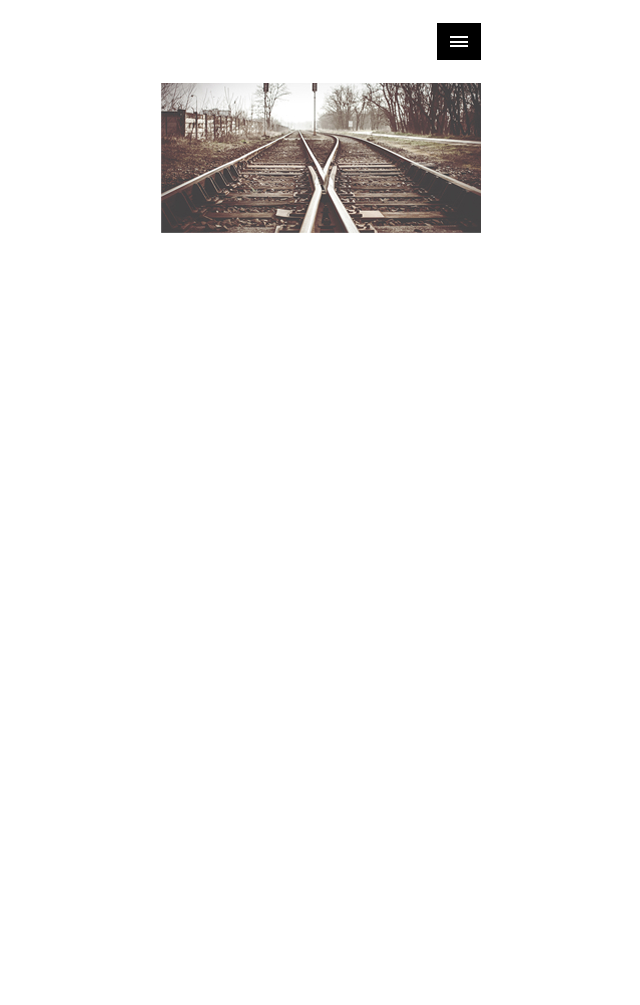
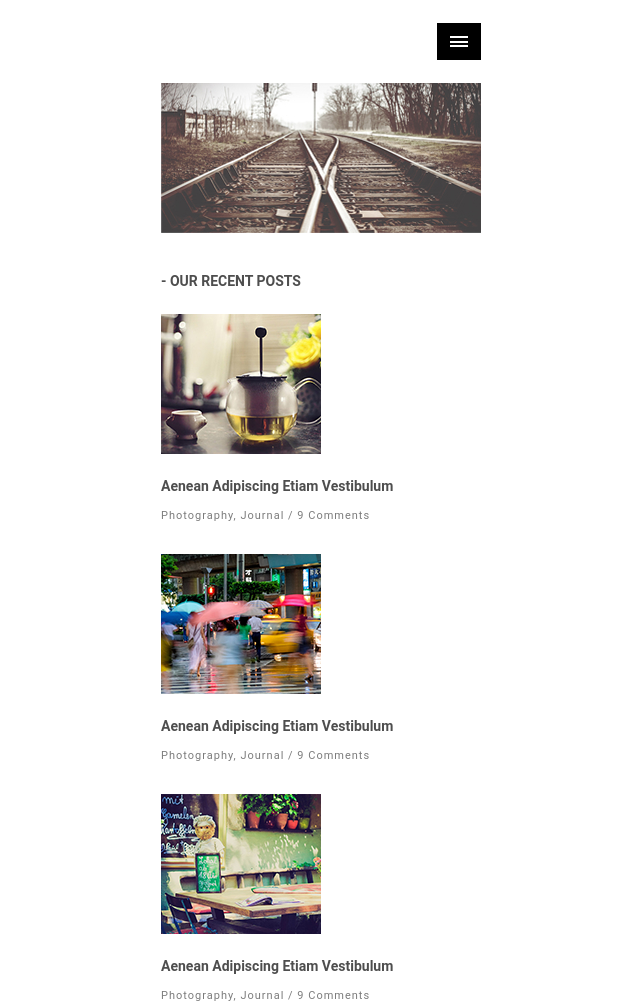
Before and after one commit to Felangelena/Gulp-scss, a website: page src/index.html in a window 1280 px wide. Shown: the whole page, without its empty margins (319-959 px from the left). Before the commit the page ends 800 px from the top, so only its background shows below. Drawn offline with nearby package versions, Linux system fonts and the light colour scheme; files that its build step writes are made by us from their sources.

Commit message:
feat: add section posts

```diff
--- a/gulpfile.js
+++ b/gulpfile.js
@@ -36,7 +36,7 @@ function jsTask(){
 }
 
 function imageminTask(){
-	return src('src/img/*.*')
+	return src('src/img/**/*.*')
 		.pipe(imagemin())
 		.pipe(dest('dist/img'))
 }
--- a/src/index.html
+++ b/src/index.html
@@ -29,7 +29,26 @@
     </header>
     <main>
         <section class="hero container"></section>
-
+        <section class="posts container">
+            <h2 class="title">- our Recent posts</h2>
+            <div class="posts-grid">
+                <div class="post">
+                    <img src="img/posts/post-1.jpg" alt="tea">
+                    <div class="post__title">Aenean Adipiscing Etiam Vestibulum</div>
+                    <div class="post__desc">Photography, Journal / 9 Comments</div>
+                </div>
+                <div class="post">
+                    <img src="img/posts/post-2.jpg" alt="people cross street">
+                    <div class="post__title">Aenean Adipiscing Etiam Vestibulum</div>
+                    <div class="post__desc">Photography, Journal / 9 Comments</div>
+                </div>
+                <div class="post">
+                    <img src="img/posts/post-3.jpg" alt="restaurant">
+                    <div class="post__title">Aenean Adipiscing Etiam Vestibulum</div>
+                    <div class="post__desc">Photography, Journal / 9 Comments</div>
+                </div>
+            </div>
+        </section>
     </main>
     <footer>
 
--- a/src/scss/chunks/_header.scss
+++ b/src/scss/chunks/_header.scss
@@ -1,6 +1,13 @@
 .container {
     max-width: $container;
     margin: 0 auto;
+}
+
+.title {
+    font-weight: 700;
+    font-size: 14px;
+    text-transform: uppercase;
+    color: $textColor;
 }
 
 * {
--- /dev/null
+++ b/src/scss/chunks/_posts.scss
@@ -0,0 +1,25 @@
+.posts {
+    padding-top: 40px;
+    &-grid {
+        padding-top: 25px;
+        padding-bottom: 43px;
+        display: grid;
+        gap: 32px;
+    }
+}
+
+.post {
+    &__title {
+        margin-top: 20px;
+        font-weight: 700;
+        font-size: 14px;
+        color: $textColor;
+    }
+
+    &__desc {
+        margin-top: 15px;
+        font-size: 11px;
+        letter-spacing: 1px;
+        color: $textColor2;
+    }
+}
--- a/src/scss/style.scss
+++ b/src/scss/style.scss
@@ -1,2 +1,2 @@
 @import 'reset', 'media/media', 'mixins/mixins', 'variables/variables';
-@import 'chunks/header';
+@import 'chunks/header', 'chunks/posts';
--- a/src/scss/variables/_variables.scss
+++ b/src/scss/variables/_variables.scss
@@ -2,4 +2,5 @@ $container: 320px;
 $hamburgerMenuColor: #F5F5F5;
 $hamburgerMenuActiveColor:#E5E5E5;
 $textColor: #4E4E4E;
+$textColor2: #7C7C7C;
 $textActiveColor:#57A4A4;
```
Also changed, not shown: dist/img/posts/post-1.jpg (added), dist/img/posts/post-2.jpg (added), dist/img/posts/post-3.jpg (added), dist/index.html, dist/style.min.css, src/img/posts/post-1.jpg (added), src/img/posts/post-2.jpg (added), src/img/posts/post-3.jpg (added).
